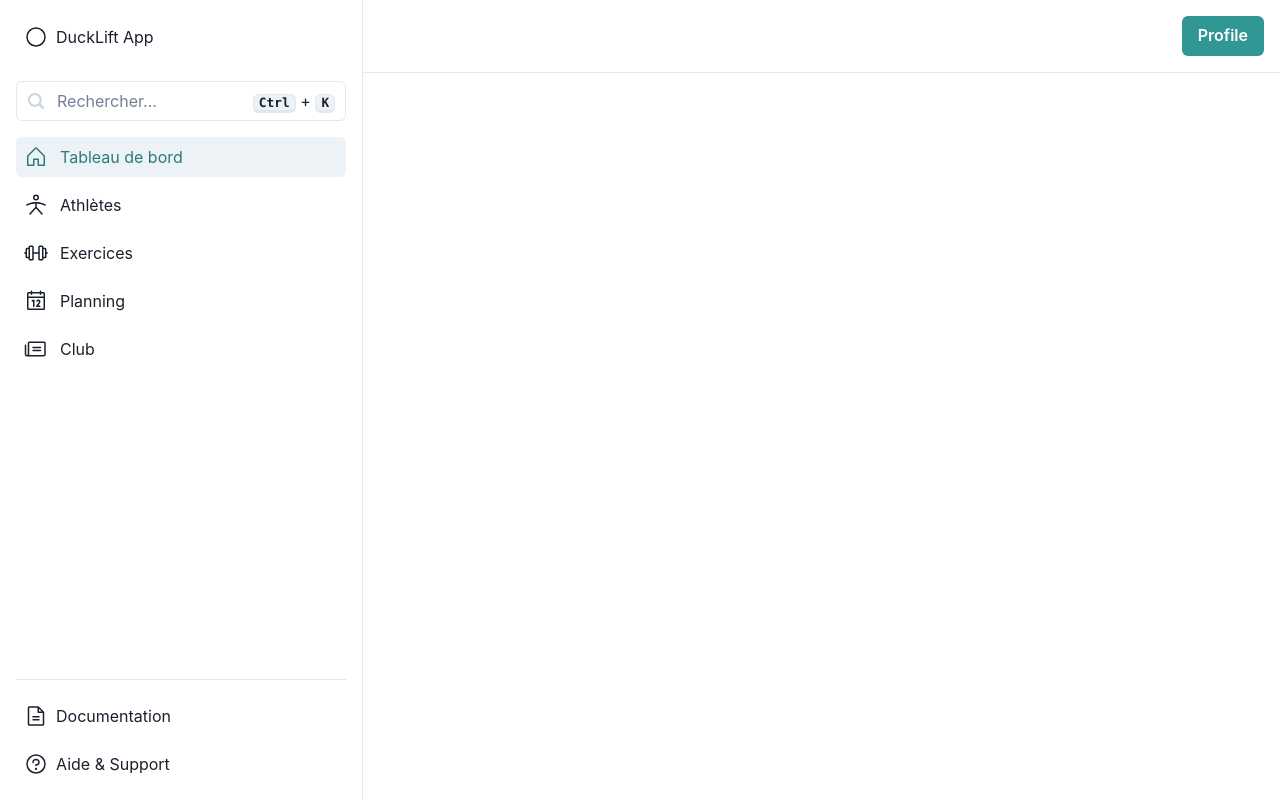
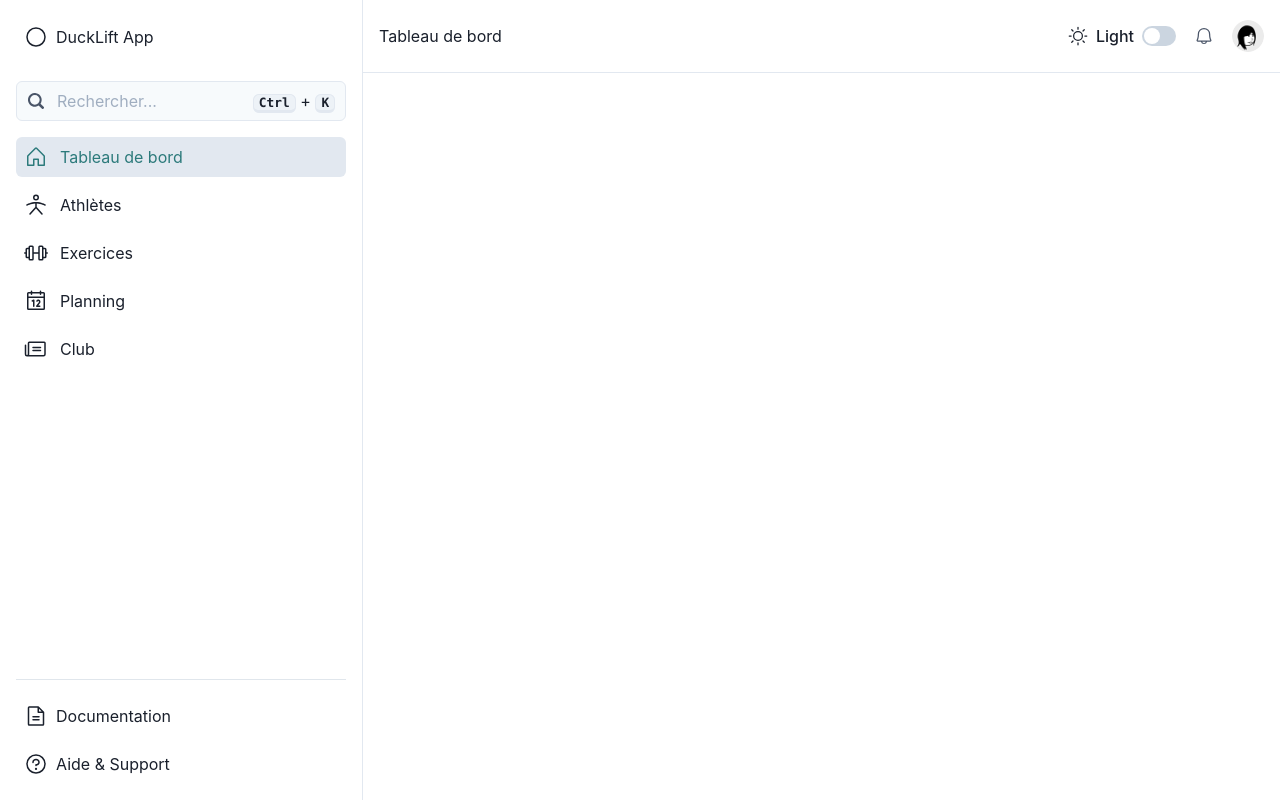
Before and after one commit to Netsbump/duckLift, a React (Vite) app in the folder frontend/DuckLiftWebApp/: page / in a window 1280 px wide. Both pictures are taken after typing "name@example.com", "Sample123" into the empty fields and a click on the button "Se connecter". Built offline with nearby package versions, Linux system fonts and the light colour scheme.

Commit message:
update home page and topbar

```diff
--- /dev/null
+++ b/frontend/DuckLiftWebApp/src/features/notifications/components/NotificationButton.tsx
@@ -0,0 +1,44 @@
+import React from "react";
+import { IconButton, Badge, useColorModeValue, Box } from "@chakra-ui/react";
+import { Bell } from "@phosphor-icons/react";
+
+export const NotificationButton: React.FC<{ notificationCount?: number }> = ({
+  notificationCount = 0,
+}) => {
+  const iconColor = useColorModeValue("gray.600", "white");
+  const badgeBg = useColorModeValue("red.500", "red.300");
+  const badgeColor = useColorModeValue("white", "gray.800");
+
+  return (
+    <Box position="relative">
+      <IconButton
+        aria-label="Notifications"
+        icon={<Bell size={20} />}
+        variant="ghost"
+        color={iconColor}
+        _hover={{
+          backgroundColor: useColorModeValue("gray.100", "gray.600"),
+          color: useColorModeValue("gray.800", "white"),
+        }}
+        onClick={() => {
+          // Ajoutez ici la logique pour gérer le clic du bouton
+        }}
+      />
+      {notificationCount > 0 && (
+        <Badge
+          variant="solid"
+          bg={badgeBg}
+          color={badgeColor}
+          position="absolute"
+          top="-1"
+          right="-2"
+          fontSize="0.8em"
+          p="1px 4px"
+          borderRadius="full"
+        >
+          {notificationCount}
+        </Badge>
+      )}
+    </Box>
+  );
+};
--- a/frontend/DuckLiftWebApp/src/pages/Home/SubPages/Athletes.tsx
+++ b/frontend/DuckLiftWebApp/src/pages/Home/SubPages/Athletes.tsx
@@ -30,7 +30,7 @@ export const Athletes: React.FC = () => {
 
   return (
     <div>
-      <h1>Composant Athletes</h1>
+      <h1>Page Athletes</h1>
       <select value={selectedOption} onChange={handleSelectChange}>
         <option value="">Sélectionnez une option</option>
         {options.map((option) => (
--- a/frontend/DuckLiftWebApp/src/pages/Home/SubPages/Club.tsx
+++ b/frontend/DuckLiftWebApp/src/pages/Home/SubPages/Club.tsx
@@ -1,3 +1,3 @@
 export const Club: React.FC = () => {
-  return <div>Composant Club</div>;
+  return <div>Page Club</div>;
 };
--- a/frontend/DuckLiftWebApp/src/pages/Home/SubPages/Exercices.tsx
+++ b/frontend/DuckLiftWebApp/src/pages/Home/SubPages/Exercices.tsx
@@ -1,3 +1,3 @@
 export const Exercices: React.FC = () => {
-  return <div>Composant Exercices</div>;
+  return <div>Page Exercices</div>;
 };
--- a/frontend/DuckLiftWebApp/src/pages/Home/SubPages/Planning.tsx
+++ b/frontend/DuckLiftWebApp/src/pages/Home/SubPages/Planning.tsx
@@ -1,3 +1,3 @@
 export const Planning: React.FC = () => {
-  return <div>Composant Planning</div>;
+  return <div>Page Planning</div>;
 };
--- a/frontend/DuckLiftWebApp/src/ui/SearchInput.tsx
+++ b/frontend/DuckLiftWebApp/src/ui/SearchInput.tsx
@@ -7,14 +7,25 @@ import {
   Box,
 } from "@chakra-ui/react";
 import { Search2Icon } from "@chakra-ui/icons";
+import { useColorModeValue } from "@chakra-ui/react";
 
 export const SearchInput: React.FC = () => {
+  const textColor = useColorModeValue("gray.50", "whiteAlpha.900");
+  const placeholderColor = useColorModeValue("gray.400", "whiteAlpha.800");
+  const iconColor = useColorModeValue("gray.600", "whiteAlpha.900");
+  const inputBackgroundColor = useColorModeValue("gray.50", "gray.700");
   return (
     <InputGroup>
       <InputLeftElement pointerEvents="none">
-        <Search2Icon color="gray.300" />
+        <Search2Icon color={iconColor} />
       </InputLeftElement>
-      <Input placeholder="Rechercher..." />
+      <Input
+        placeholder="Rechercher..."
+        _placeholder={{ color: placeholderColor }}
+        color={textColor}
+        backgroundColor={inputBackgroundColor}
+        focusBorderColor="teal.500"
+      />
       <InputRightElement width="6rem">
         <Box pr="2">
           <Kbd>Ctrl</Kbd> + <Kbd>K</Kbd>
--- a/frontend/DuckLiftWebApp/src/ui/SideNav.tsx
+++ b/frontend/DuckLiftWebApp/src/ui/SideNav.tsx
@@ -31,7 +31,7 @@ const NavLink: React.FC<NavLinkProps> = ({ to, icon: Icon, children }) => {
   const { pathname } = useLocation();
   const isActive = pathname === to;
 
-  const activeBg = useColorModeValue("gray.100", "gray.700");
+  const activeBg = useColorModeValue("gray.200", "gray.700");
   const activeColor = useColorModeValue("teal.600", "teal.200");
 
   return (
@@ -76,11 +76,13 @@ export const SecondaryNav: React.FC = () => {
 };
 
 export const SideNav: React.FC = () => {
+  const borderColor = useColorModeValue("gray.200", "whiteAlpha.500");
   return (
     <VStack
       minW="276px"
       minHeight={"inherit"}
-      borderRight={"solid 1px var(--chakra-colors-gray-200)"}
+      borderRight={"solid 1px"}
+      borderColor={borderColor}
       spacing={0}
       alignItems="stretch"
       paddingBottom={2}
--- /dev/null
+++ b/frontend/DuckLiftWebApp/src/ui/TopBar/NamePageDiplayed/NamePageDisplayed.tsx
@@ -0,0 +1,11 @@
+import { Text } from "@chakra-ui/react";
+
+type NamePageDisplayedProps = {
+  pageTitle: string;
+};
+
+export const NamePageDisplayed: React.FC<NamePageDisplayedProps> = ({
+  pageTitle,
+}) => {
+  return <Text>{pageTitle}</Text>;
+};
--- /dev/null
+++ b/frontend/DuckLiftWebApp/src/ui/TopBar/Profile/ProfileAvatar.tsx
@@ -0,0 +1,53 @@
+import {
+  Menu,
+  MenuButton,
+  MenuList,
+  MenuItem,
+  Avatar,
+  Text,
+  VStack,
+  Divider,
+  useColorModeValue,
+} from "@chakra-ui/react";
+import { useAuth } from "@features/auth/hooks/useAuth";
+import userDefaultImg from "@assets/images/userdefault.png";
+export const ProfileAvatar: React.FC = () => {
+  const { user, logout } = useAuth();
+  const handleLogout = (): void => {
+    logout();
+  };
+
+  const avatarColor = useColorModeValue("whiteAlpha.900", "teal.500");
+  const emailColor = useColorModeValue("gray.400", "whiteAlpha.600");
+
+  return (
+    <Menu>
+      <MenuButton
+        as={Avatar}
+        size="sm"
+        name={user?.name}
+        src={userDefaultImg}
+        cursor="pointer"
+        color={avatarColor}
+      />
+      <MenuList>
+        <VStack alignItems={"flex-start"} p={3}>
+          <Text fontSize="md">{user?.name}</Text>
+          <Text fontSize={"s"} color={emailColor}>
+            {user?.email}
+          </Text>
+        </VStack>
+
+        <Divider />
+
+        <MenuItem>Profile</MenuItem>
+        <MenuItem>Settings</MenuItem>
+        <MenuItem>FAQ</MenuItem>
+
+        <Divider />
+
+        <MenuItem onClick={handleLogout}>Logout</MenuItem>
+      </MenuList>
+    </Menu>
+  );
+};
--- /dev/null
+++ b/frontend/DuckLiftWebApp/src/ui/TopBar/SwitchTheme/SwitchTheme.tsx
@@ -0,0 +1,36 @@
+import {
+  useColorMode,
+  Switch,
+  FormControl,
+  FormLabel,
+  Flex,
+  Box,
+  HStack,
+} from "@chakra-ui/react";
+import { Sun, Moon } from "@phosphor-icons/react";
+
+export const SwitchTheme: React.FC = () => {
+  const { colorMode, toggleColorMode } = useColorMode();
+
+  return (
+    <FormControl display="flex" alignItems="center">
+      <Flex align="center">
+        <HStack>
+          <Box>
+            {colorMode === "light" ? <Sun size={20} /> : <Moon size={20} />}
+          </Box>
+
+          <FormLabel htmlFor="theme-switch" mb="0" mr={2}>
+            {colorMode === "light" ? "Light" : "Dark"}
+          </FormLabel>
+        </HStack>
+        <Switch
+          id="theme-switch"
+          isChecked={colorMode === "dark"}
+          onChange={toggleColorMode}
+          colorScheme="teal" // Vous pouvez personnaliser la couleur du switch ici
+        />
+      </Flex>
+    </FormControl>
+  );
+};
--- a/frontend/DuckLiftWebApp/src/ui/TopBar/TopBar.tsx
+++ b/frontend/DuckLiftWebApp/src/ui/TopBar/TopBar.tsx
@@ -1,21 +1,12 @@
-import {
-  Avatar,
-  HStack,
-  Menu,
-  MenuButton,
-  MenuDivider,
-  MenuGroup,
-  MenuItem,
-  MenuList,
-  Text,
-  Button,
-  Stack,
-} from "@chakra-ui/react";
-import { useAuth } from "@features/auth/hooks/useAuth";
+import { HStack, useColorModeValue } from "@chakra-ui/react";
 import { useLocation } from "react-router-dom";
+import { NamePageDisplayed } from "./NamePageDiplayed/NamePageDisplayed";
+import { NotificationButton } from "@features/notifications/components/NotificationButton";
+import { SwitchTheme } from "./SwitchTheme/SwitchTheme";
+import { ProfileAvatar } from "./Profile/ProfileAvatar";
 
 export const TopBar: React.FC = () => {
-  const { logout } = useAuth();
+  const borderColor = useColorModeValue("gray.200", "whiteAlpha.500");
   const location = useLocation();
 
   const formatTitle = (pathname: string): string => {
@@ -26,11 +17,8 @@ export const TopBar: React.FC = () => {
       .join(" "); // Rassemble les parties avec un espace
   };
 
-  const pageTitle = formatTitle(location.pathname);
-
-  const handleLogout = (): void => {
-    logout();
-  };
+  let pageTitle = formatTitle(location.pathname);
+  if (pageTitle === "") pageTitle = "Tableau de bord";
 
   return (
     <HStack
@@ -38,34 +26,20 @@ export const TopBar: React.FC = () => {
       minH="60px"
       width="100%"
       justifyContent={"space-between"}
-      borderBottom={"solid 1px var(--chakra-colors-gray-200)"}
+      borderBottom={"solid 1px"}
+      borderColor={borderColor}
+      p={4}
     >
-      <Stack p={4}>
-        <Text>{pageTitle}</Text>
-      </Stack>
-
-      <Stack p={4}>
-        <Menu>
-          <MenuButton as={Button} colorScheme="teal">
-            Profile
-          </MenuButton>
-          <MenuList>
-            <MenuGroup title="Profile">
-              <MenuItem>
-                <Avatar size="sm" name="John Doe" />
-                <span>Mon Compte</span>
-              </MenuItem>
-              <MenuItem>Payments </MenuItem>
-            </MenuGroup>
-            <MenuDivider />
-            <MenuGroup title="Help">
-              <MenuItem>Docs</MenuItem>
-              <MenuItem>FAQ</MenuItem>
-              <MenuItem onClick={handleLogout}>Logout</MenuItem>
-            </MenuGroup>
-          </MenuList>
-        </Menu>
-      </Stack>
+      <NamePageDisplayed pageTitle={pageTitle} />
+      <HStack spacing={2}>
+        <HStack>
+          <SwitchTheme />
+          <NotificationButton />
+        </HStack>
+        <HStack>
+          <ProfileAvatar />
+        </HStack>
+      </HStack>
     </HStack>
   );
 };
```
Also changed, not shown: frontend/DuckLiftWebApp/src/assets/images/userdefault.png (added).
